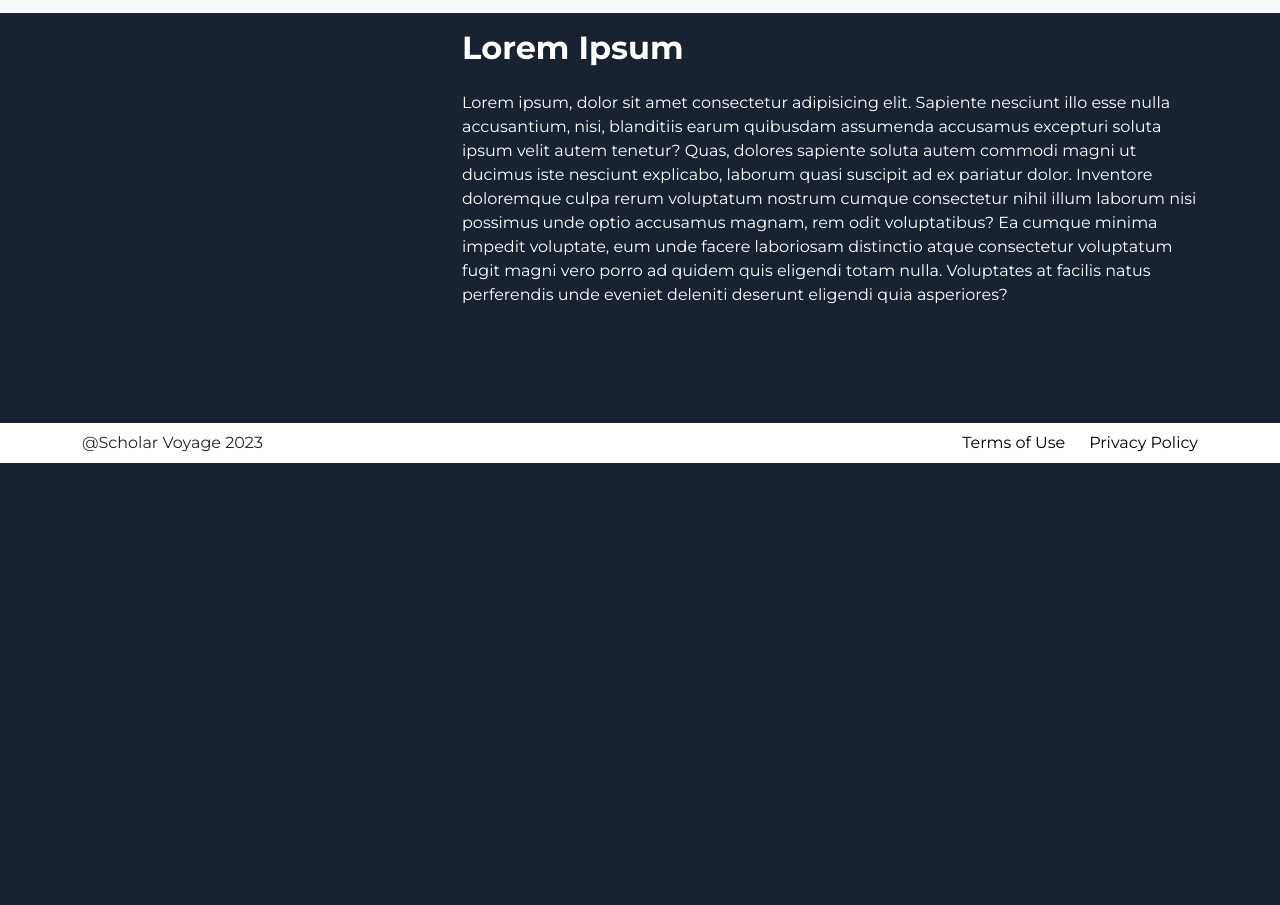
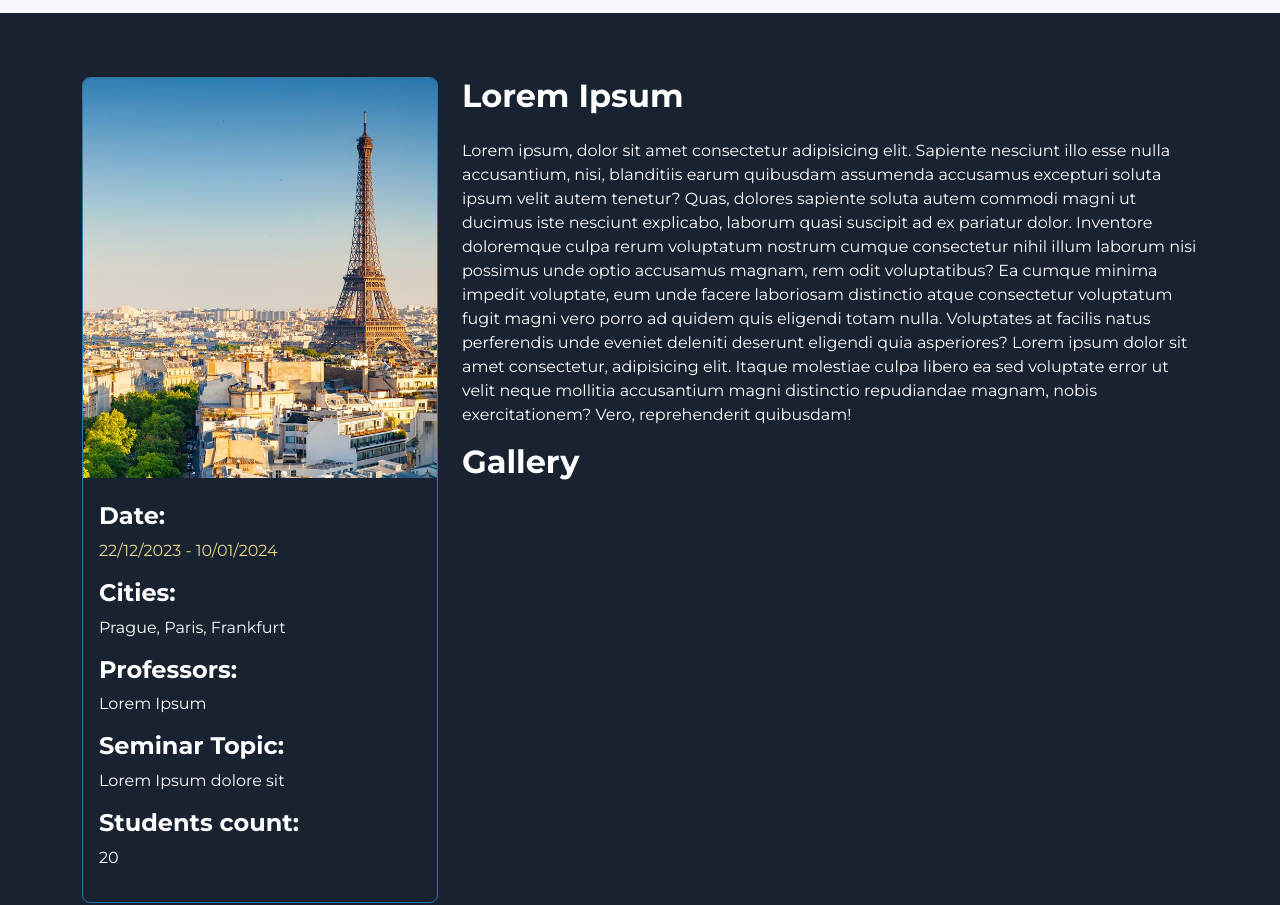
Before and after one commit to nargiz1/scholar-voyage, a plain HTML site: page program-detail.html in a window 1280 px wide. Shown: the part 71-976 px from the top of the page. Before the commit the page ends 800 px from the top, so only its background shows below. Drawn offline with nearby package versions, Linux system fonts and the light colour scheme.

Commit message:
program detail

```diff
--- a/assets/style/style.css
+++ b/assets/style/style.css
@@ -223,3 +223,18 @@ section{
     width: 100%;
     object-fit: cover;
 }
+
+/* program detail */
+
+#programDetail .program-detail-card{
+    border: 1px solid var(--secondary-color);
+    border-radius: 8px;
+    overflow: hidden;
+    color: white;
+}
+
+#programDetail .program-detail-card img{
+    width: 100%;
+    object-fit: cover;
+    height: 400px;
+}
--- a/program-detail.html
+++ b/program-detail.html
@@ -45,16 +45,31 @@
         </div>
     </nav>
     <section>
-        <div class="container">
+        <div class="container pt-5">
             <div class="row">
                 <div class="col-lg-4">
                     <div class="program-detail-card">
-
+                        <img class="mb-2" src="./assets/images/bannerImage.jpeg" alt="">
+                        <div class="p-3">
+                            <h4 class="fw-bold">Date:</h4>
+                            <p class="text-secondary mb-3">22/12/2023 - 10/01/2024</p>
+                            <h4 class="fw-bold">Cities:</h4>
+                            <p class="mb-3">Prague, Paris, Frankfurt</p>
+                            <h4 class="fw-bold">Professors:</h4>
+                            <p class="mb-3">Lorem Ipsum</p>
+                            <h4 class="fw-bold">Seminar Topic:</h4>
+                            <p class="mb-3">Lorem Ipsum dolore sit</p>
+                            <h4 class="fw-bold">Students count:</h4>
+                            <p class="mb-3">20</p>
+                        </div>
                     </div>
+                    <button class="btn btn-outline-light mt-4"><i class="bi bi-arrow-left"></i> Go Back</button>
                 </div>
                 <div class="col-lg-8">
                     <h2 class="fw-bold mb-4 text-white">Lorem Ipsum</h2>
-                    <p class="text-white">Lorem ipsum, dolor sit amet consectetur adipisicing elit. Sapiente nesciunt illo esse nulla accusantium, nisi, blanditiis earum quibusdam assumenda accusamus excepturi soluta ipsum velit autem tenetur? Quas, dolores sapiente soluta autem commodi magni ut ducimus iste nesciunt explicabo, laborum quasi suscipit ad ex pariatur dolor. Inventore doloremque culpa rerum voluptatum nostrum cumque consectetur nihil illum laborum nisi possimus unde optio accusamus magnam, rem odit voluptatibus? Ea cumque minima impedit voluptate, eum unde facere laboriosam distinctio atque consectetur voluptatum fugit magni vero porro ad quidem quis eligendi totam nulla. Voluptates at facilis natus perferendis unde eveniet deleniti deserunt eligendi quia asperiores?</p>
+                    <p class="text-white">Lorem ipsum, dolor sit amet consectetur adipisicing elit. Sapiente nesciunt illo esse nulla accusantium, nisi, blanditiis earum quibusdam assumenda accusamus excepturi soluta ipsum velit autem tenetur? Quas, dolores sapiente soluta autem commodi magni ut ducimus iste nesciunt explicabo, laborum quasi suscipit ad ex pariatur dolor. Inventore doloremque culpa rerum voluptatum nostrum cumque consectetur nihil illum laborum nisi possimus unde optio accusamus magnam, rem odit voluptatibus? Ea cumque minima impedit voluptate, eum unde facere laboriosam distinctio atque consectetur voluptatum fugit magni vero porro ad quidem quis eligendi totam nulla. Voluptates at facilis natus perferendis unde eveniet deleniti deserunt eligendi quia asperiores? Lorem ipsum dolor sit amet consectetur, adipisicing elit. Itaque molestiae culpa libero ea sed voluptate error ut velit neque mollitia accusantium magni distinctio repudiandae magnam, nobis exercitationem? Vero, reprehenderit quibusdam!</p>
+                    <h2 class="fw-bold mb-4 text-white">Gallery</h2>
+
                 </div>
             </div>
         </div>
```
